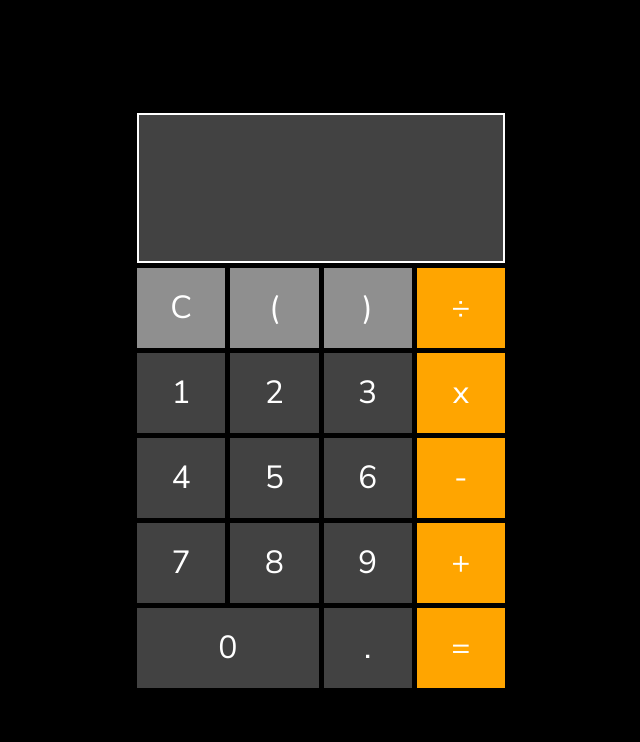
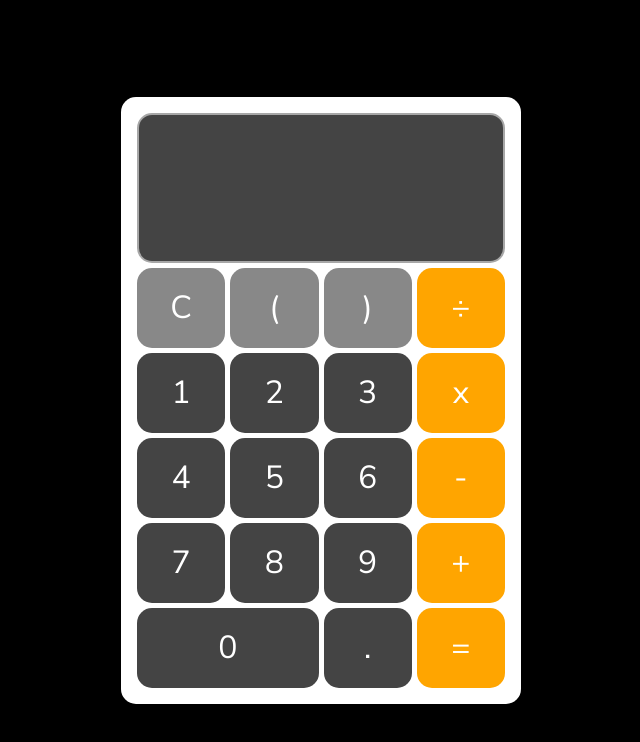
Before and after one commit to Arman75462/Calculator, a plain HTML site: page index.html in a window 1280 px wide. Shown: the whole page, without its empty margins (319-959 px from the left). Drawn offline with Linux system fonts and the light colour scheme.

Commit message:
Changed CSS styling
To make the calculator look more appealing

```diff
--- a/styles.css
+++ b/styles.css
@@ -23,13 +23,14 @@ body {
 
 .container {
   width: 400px;
-  /*  background-color: red; */
   display: grid;
   grid-template-columns: repeat(4, 1fr);
   grid-template-rows: 150px;
   grid-auto-rows: 80px;
   gap: 5px;
   padding: 1em;
+  background-color: rgb(255, 255, 255);
+  border-radius: 15px;
 }
 
 .buttons {
@@ -44,18 +45,21 @@ body {
 }
 
 .orange {
-  background-color: orange;
+    background: orange;
 }
 
 .soft {
-  background-color: rgb(143, 143, 143);
+    background-color: rgb(136, 136, 136);
 }
 
 .dark {
-  background: rgb(66, 66, 66);
+    background-color: rgb(68, 68, 68);
 }
 
 /* ========BUTTONS====== */
+.buttons {
+    border-radius: 15px;
+}
 
 .screen {
   grid-column: 1 / 5;
@@ -64,7 +68,9 @@ body {
   align-items: end;
   padding: 1em 2em;
   font-size: 2rem;
-  border: 2px solid white;
+  border: 2px solid rgb(167, 167, 167);
+  border-radius: 15px;
+
 }
 
 /* FIRST ROW */
```
Also changed, not shown: index.html (+1 -0 lines).
